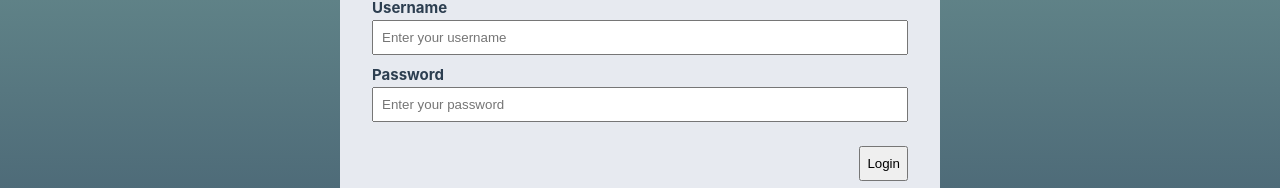
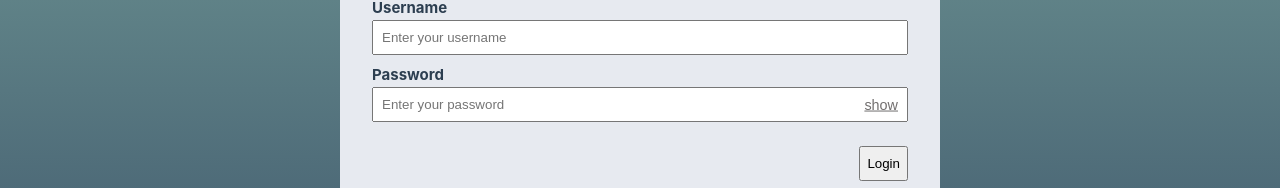
Before and after one commit to hc4417/GTXProjects, a Vue app in the folder GTXHomework/: page / in a window 1280 px wide. Shown: the part 310-498 px from the top of the page. Built offline with nearby package versions, Linux system fonts and the light colour scheme.

Commit message:
fixed vistoggle compAPI

```diff
--- a/GTXHomework/src/Landing.vue
+++ b/GTXHomework/src/Landing.vue
@@ -1,26 +1,24 @@
 <script setup>
-import {ref} from 'vue'
-import {useRouter} from 'vue-router'
+import {computed, ref} from 'vue'
+import {useRouter } from 'vue-router'
 import {useProfilesStore} from '@/store'
 
 const store = useProfilesStore()
 const router = useRouter()
 
-const visibilityStatus = ref([
+const visibilityStatus = [
   'show',
   'hide'
-])
-const passwordType = ref([
+]
+const passwordType = [
   'password',
   'text'
-])
+]
 const form = ref({
   username:'',
   pswrd: ''
 })
 const visPos = ref(0)
-const visibility = ref(visibilityStatus[visPos.value])
-const password = ref(passwordType[visPos.value])
 
 const goToForm = ()=>{
   if (
@@ -41,10 +39,14 @@ const goToForm = ()=>{
         alert("Wrong username or password.")
       }
 }
+const visibility = computed(()=>
+  visibilityStatus[visPos.value]
+)
+const password = computed(()=>
+  passwordType[visPos.value]
+)
 const toggleVisibility = () =>{
   visPos.value = (visPos.value + 1) % 2;
-  visibility.value = visibilityStatus[visPos.value]
-  password.value= passwordType[visPos.value]
 }
 </script>
 
```
